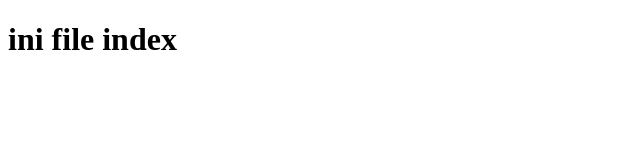
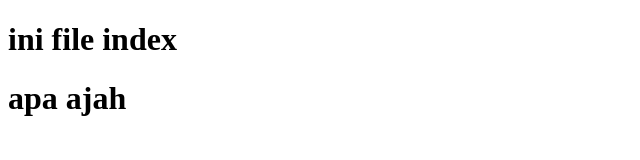
Before and after one commit to zidane1940/latihanGIt2, a plain HTML site: page index.html in a window 1280 px wide. Shown: the whole page, without its empty margins (0-640 px from the left). Drawn offline with Linux system fonts and the light colour scheme.

Commit message:
Update index.html
aapxcvbhnj

```diff
--- a/index.html
+++ b/index.html
@@ -8,5 +8,7 @@
 </head>
 <body>
     <h1 >ini file index</h1>
+    <h1> apa ajah </h1>
+
 </body>
 </html>
```
